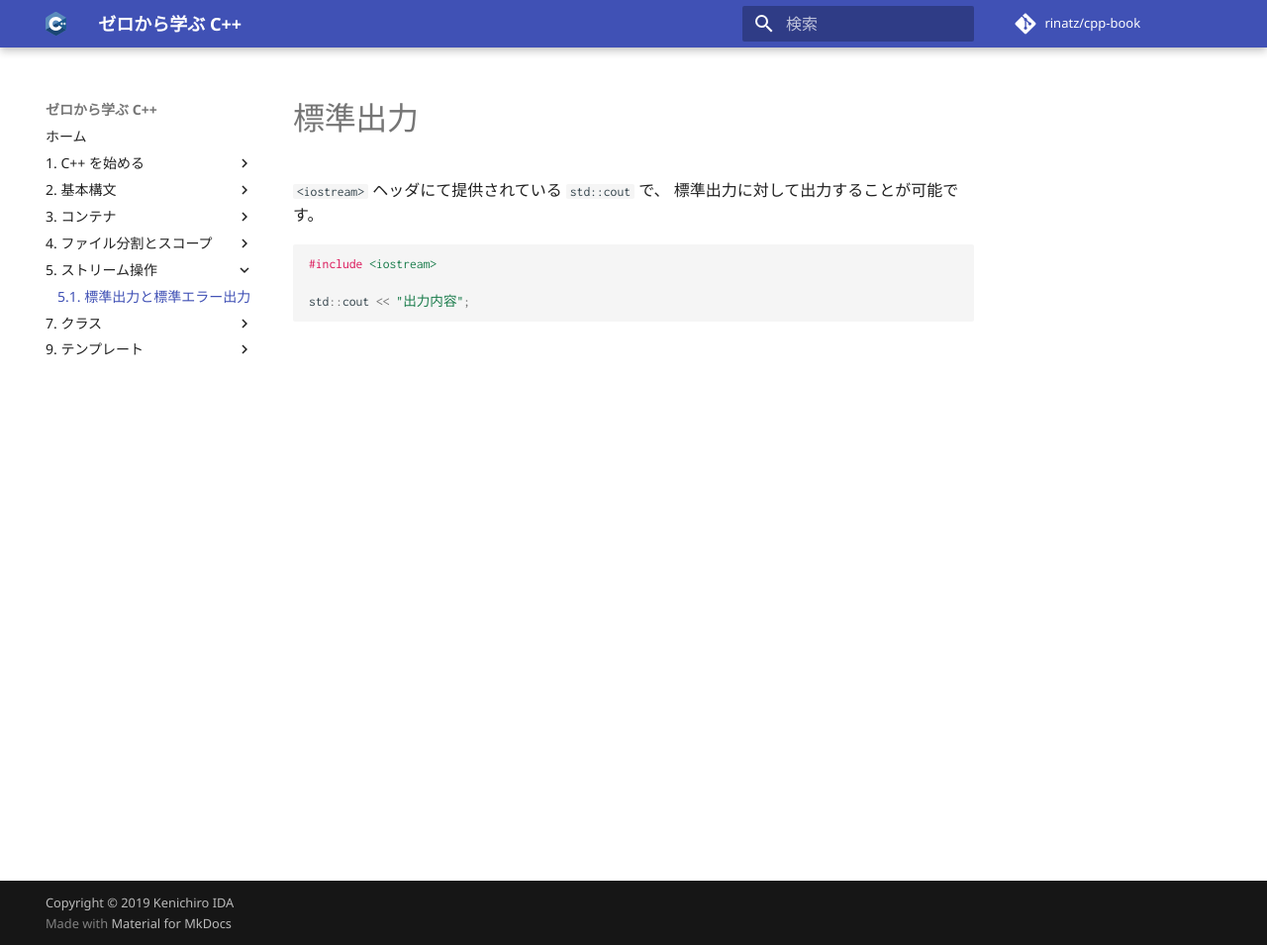
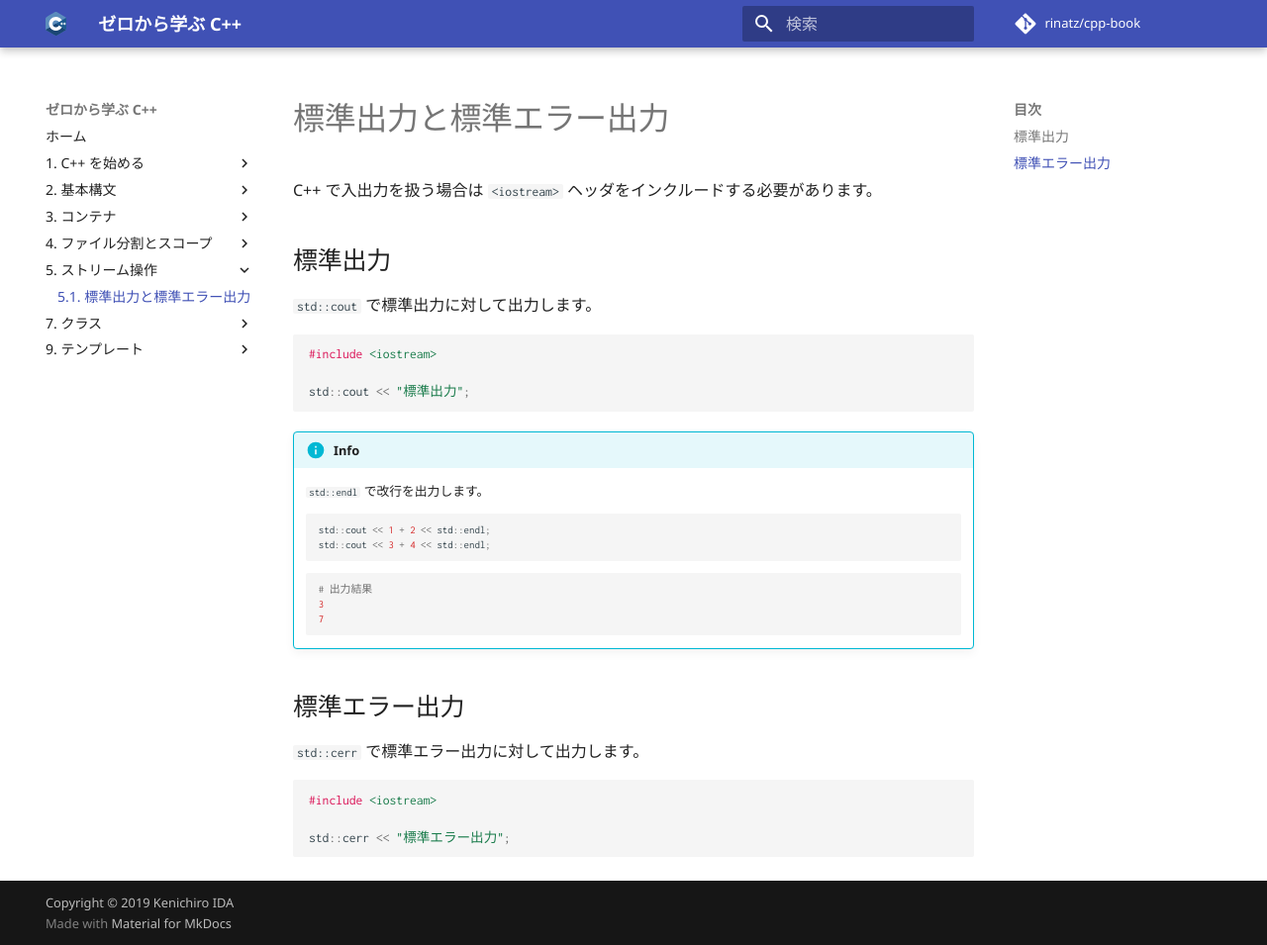
Before and after one commit to rinatz/cpp-book, an MkDocs documentation site: the page built from docs/ch05-01-standard-output.md, in a window 1280 px wide and 955 px high. Shown: the whole window at 99% size. Built offline with MkDocs 1.6.1 and Material for MkDocs 9.7.7, drawn with Linux system fonts in a browser that asks for light colours; comment, search, counter and statistics services are not loaded.

Commit message:
Add standard output section

````diff
--- a/docs/ch05-01-standard-output.md
+++ b/docs/ch05-01-standard-output.md
@@ -1,12 +1,34 @@
-# 標準出力
+# 標準出力と標準エラー出力
 
-`<iostream>` ヘッダにて提供されている `std::cout` で、
-標準出力に対して出力することが可能です。
+C++ で入出力を扱う場合は `<iostream>` ヘッダをインクルードする必要があります。
+
+
+## 標準出力
+`std::cout` で標準出力に対して出力します。
 
 ```cpp
 #include <iostream>
 
-std::cout << "出力内容";
+std::cout << "標準出力";
 ```
 
-<!-- TODO: 要追記 -->
+!!! Info
+    `std::endl` で改行を出力します。
+    ```cpp
+    std::cout << 1 + 2 << std::endl;
+    std::cout << 3 + 4 << std::endl;
+    ```
+    ```bash
+    # 出力結果
+    3
+    7
+    ```
+
+## 標準エラー出力
+`std::cerr` で標準エラー出力に対して出力します。
+
+```cpp
+#include <iostream>
+
+std::cerr << "標準エラー出力";
+```
````
